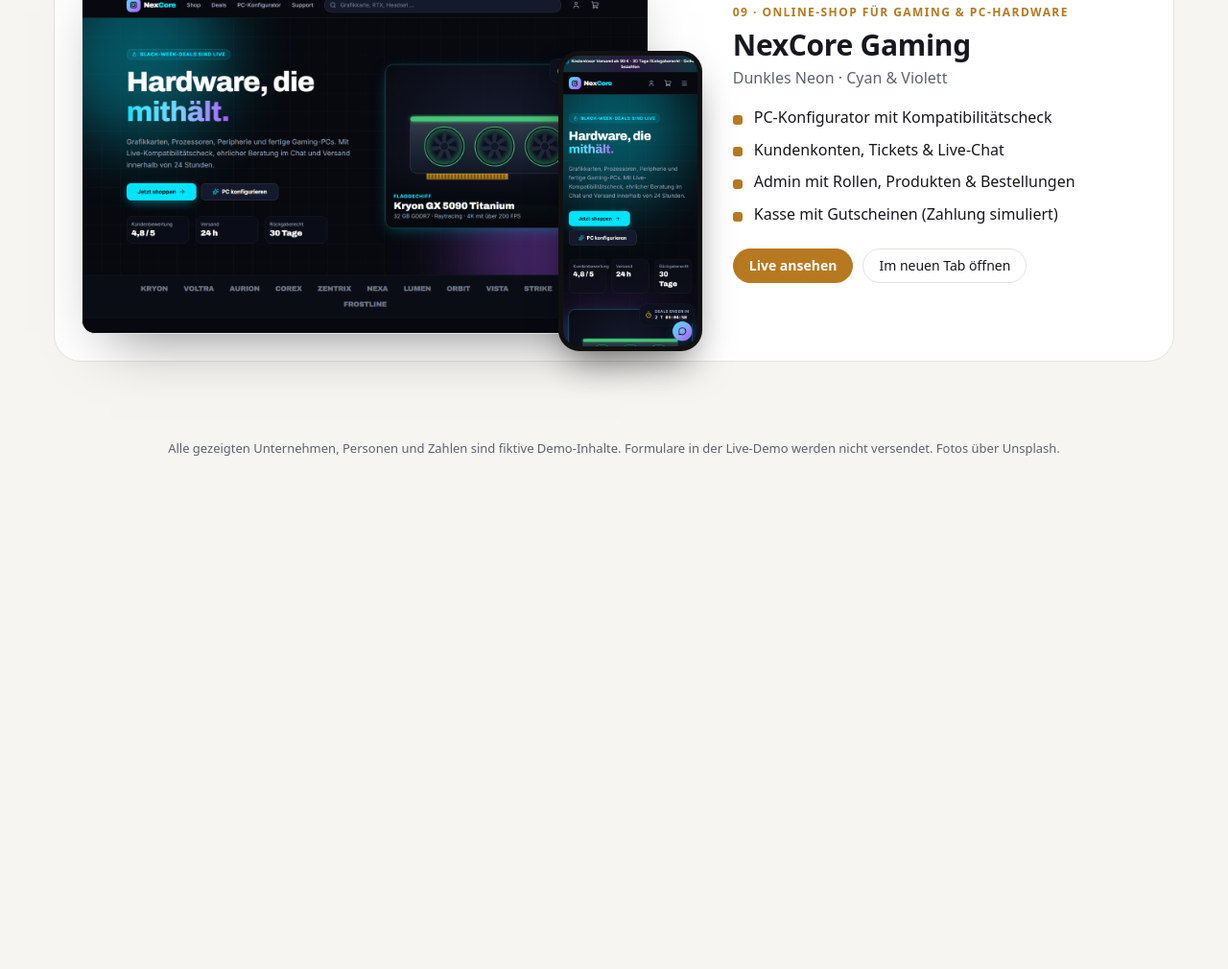
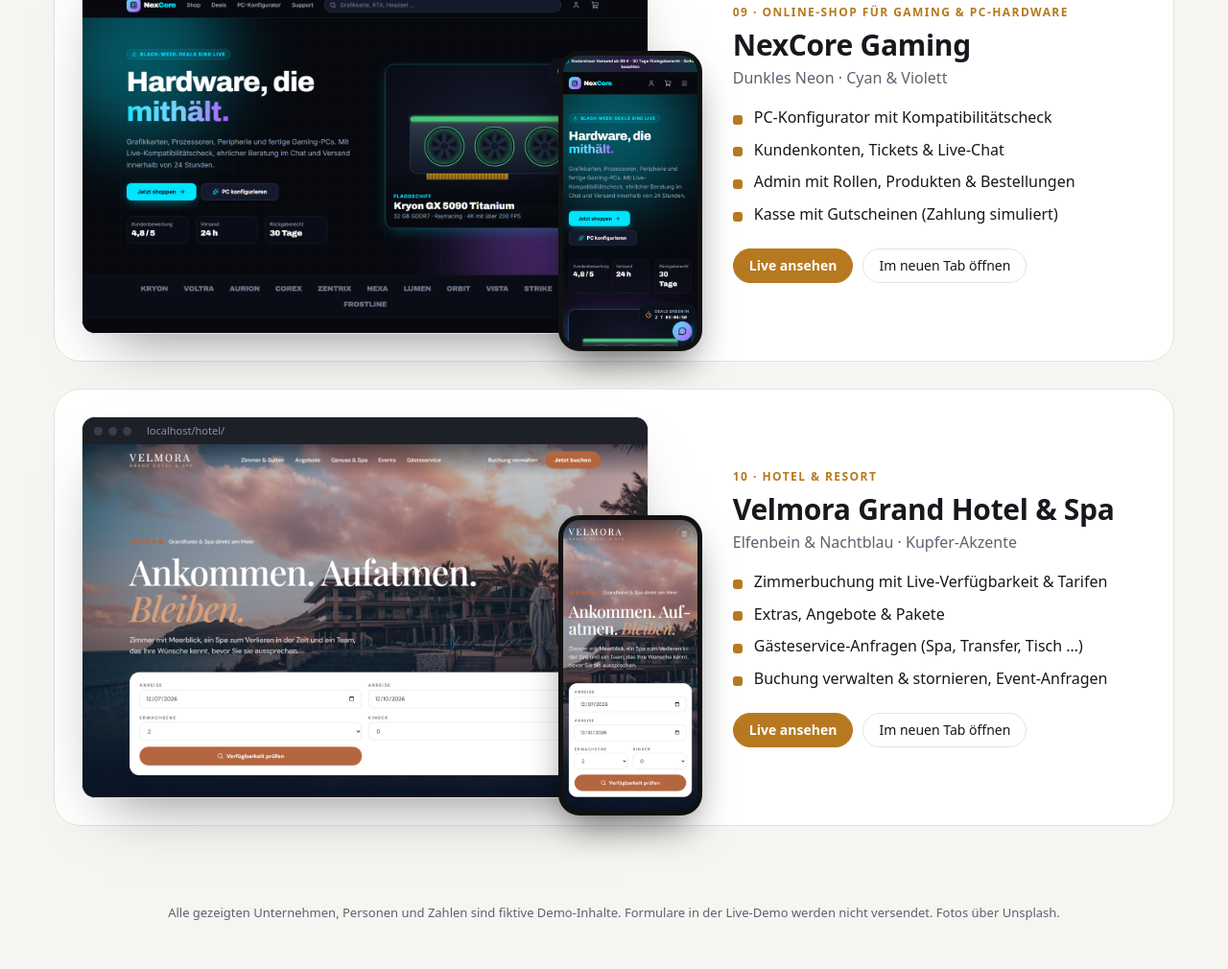
Before and after one commit to PHosseini03/website-showcase, a plain HTML site: page index.html in a window 1280 px wide. Shown: the part 4326-5336 px from the top of the page at 96% size. Before the commit the page ends 4852 px from the top, so only its background shows below. Drawn offline with Linux system fonts and the light colour scheme.

Commit message:
feat: live showcase of all demo websites
Co-Authored-By: Claude Opus 5.5 <noreply@anthropic.com>

```diff
--- a/index.html
+++ b/index.html
@@ -165,6 +165,8 @@ const SITES = [
     features: ["Seiten zu Rechtsgebieten", "Anwaltsprofile", "Erfolgreiche Mandate", "Vertrauliche Erstberatungsanfrage"] },
   { id: "gaming-shop", name: "NexCore Gaming", industry: "Online-Shop für Gaming & PC-Hardware", style: "Dunkles Neon · Cyan & Violett",
     features: ["PC-Konfigurator mit Kompatibilitätscheck", "Kundenkonten, Tickets & Live-Chat", "Admin mit Rollen, Produkten & Bestellungen", "Kasse mit Gutscheinen (Zahlung simuliert)"] },
+  { id: "hotel", name: "Velmora Grand Hotel & Spa", industry: "Hotel & Resort", style: "Elfenbein & Nachtblau · Kupfer-Akzente",
+    features: ["Zimmerbuchung mit Live-Verfügbarkeit & Tarifen", "Extras, Angebote & Pakete", "Gästeservice-Anfragen (Spa, Transfer, Tisch …)", "Buchung verwalten & stornieren, Event-Anfragen"] },
 ];
 
 // Viewport size each device mode renders the site at; border = device frame thickness, chrome = browser bar.
```
Also changed, not shown: images/hotel-hero.png (added), images/hotel-mobile-hero.png (added), 1 other file.
